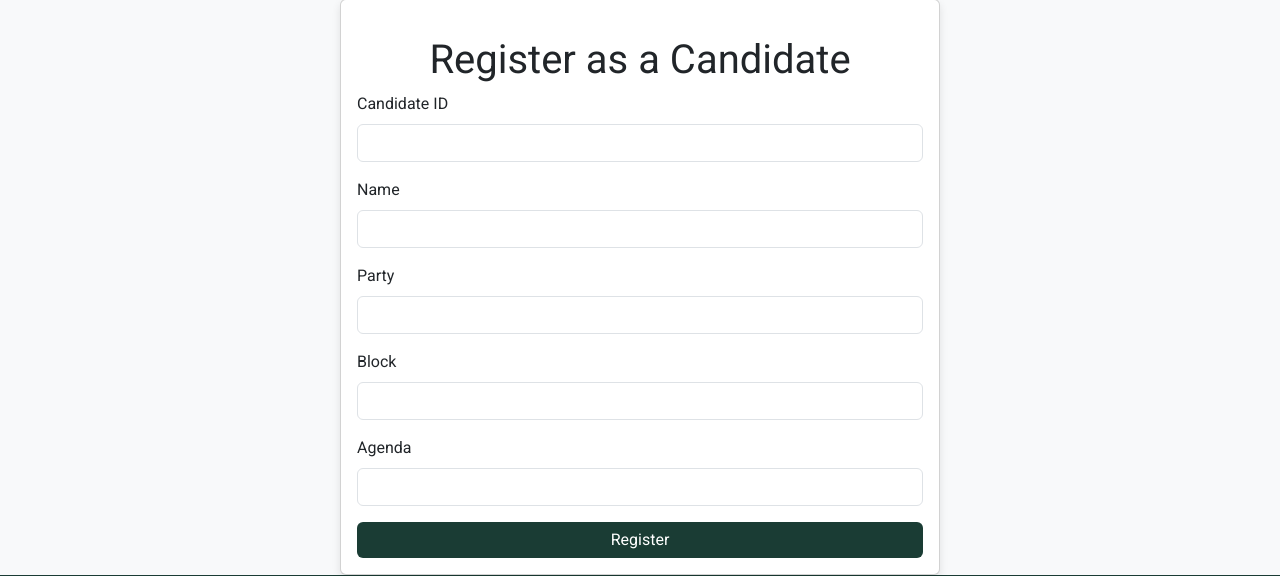
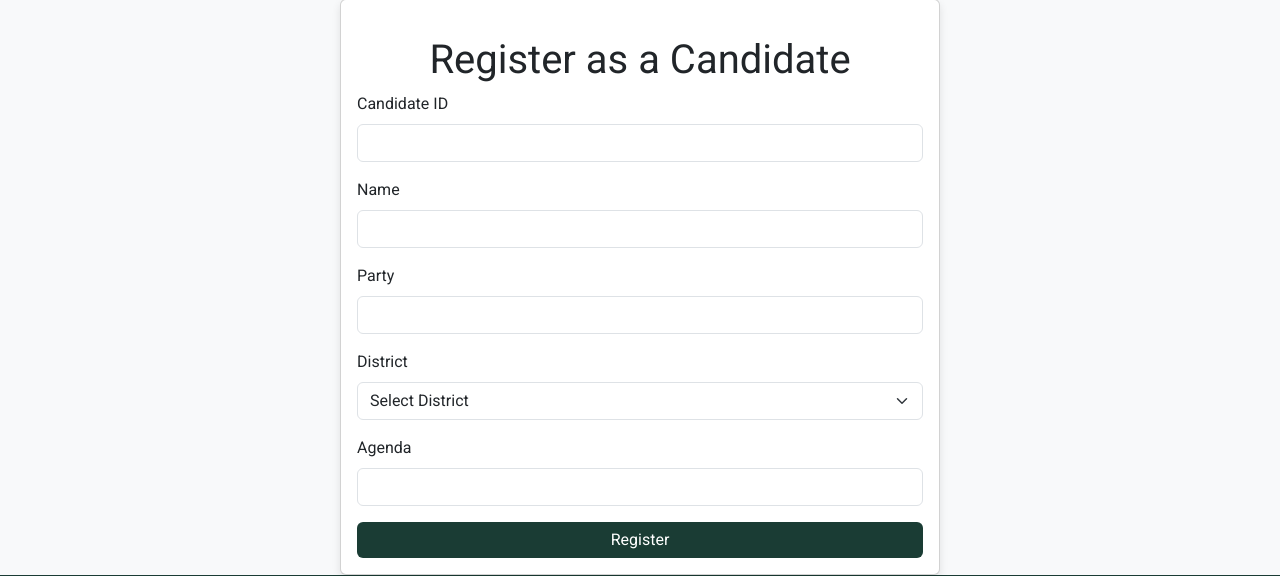
Before and after one commit to Sayeed-5/Online-Voting-System, a Flask app: page /candidate_register in a window 1280 px wide. Shown: the part 83-659 px from the top of the page. Run offline with Flask 3, Linux system fonts and the light colour scheme; data that the repository does not hold is empty.

Commit message:
Update candidate_register.html

```diff
--- a/templates/candidate_register.html
+++ b/templates/candidate_register.html
@@ -62,8 +62,13 @@
                         <input type="text" class="form-control" name="party" required>
                     </div>
                     <div class="mb-3">
-                        <label class="form-label">Block</label>
-                        <input type="text" class="form-control" name="block" required>
+                        <label for="District" class="form-label">District</label>
+                        <select class="form-select" id="District" name="District" required>
+                            <option value="">Select District</option>
+                            {% for district in districts %}
+                                <option value="{{ district }}">{{ district }}</option>
+                            {% endfor %}
+                        </select>
                     </div>
                     <div class="mb-3">
                         <label class="form-label">Agenda</label>
```
